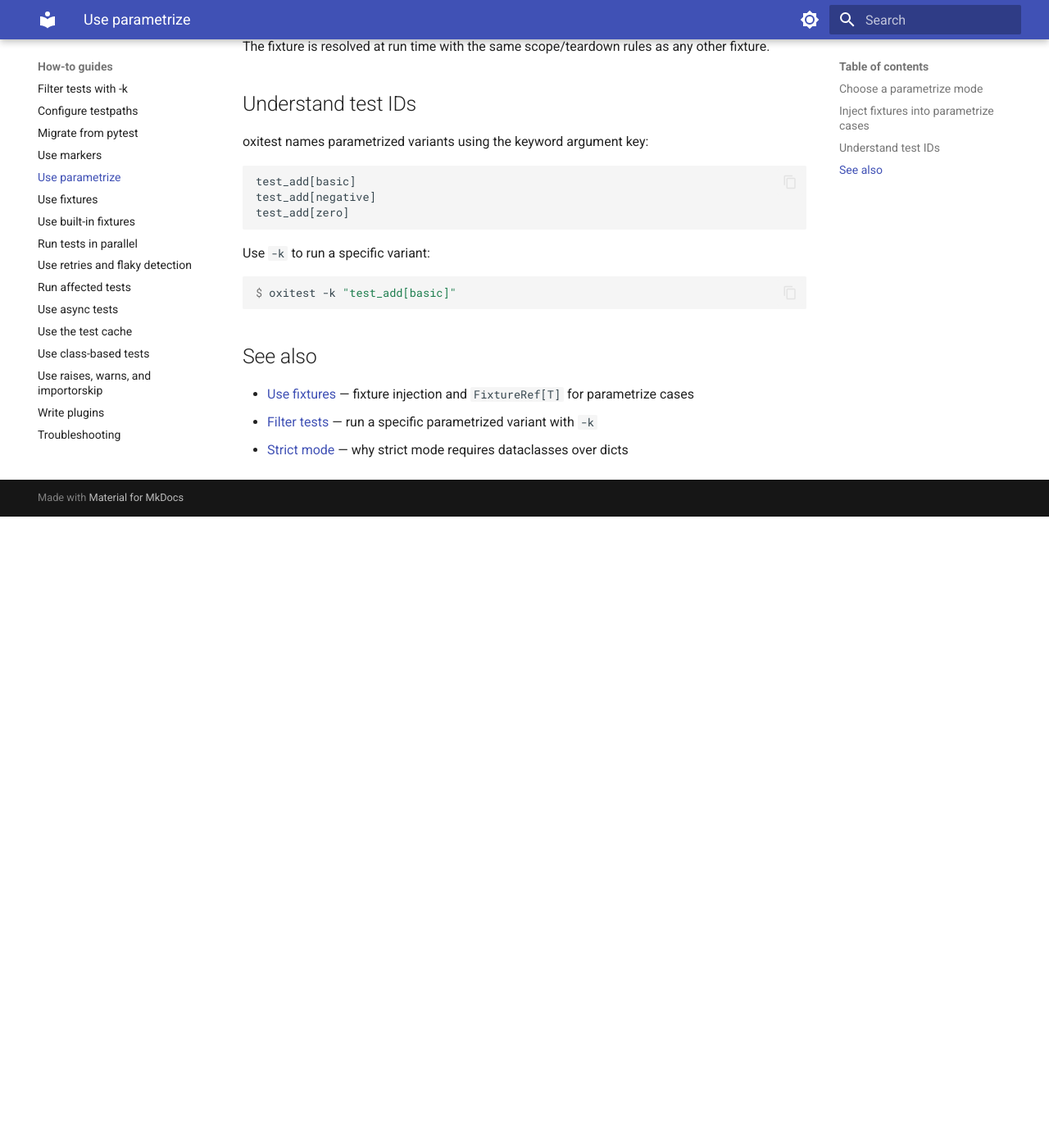
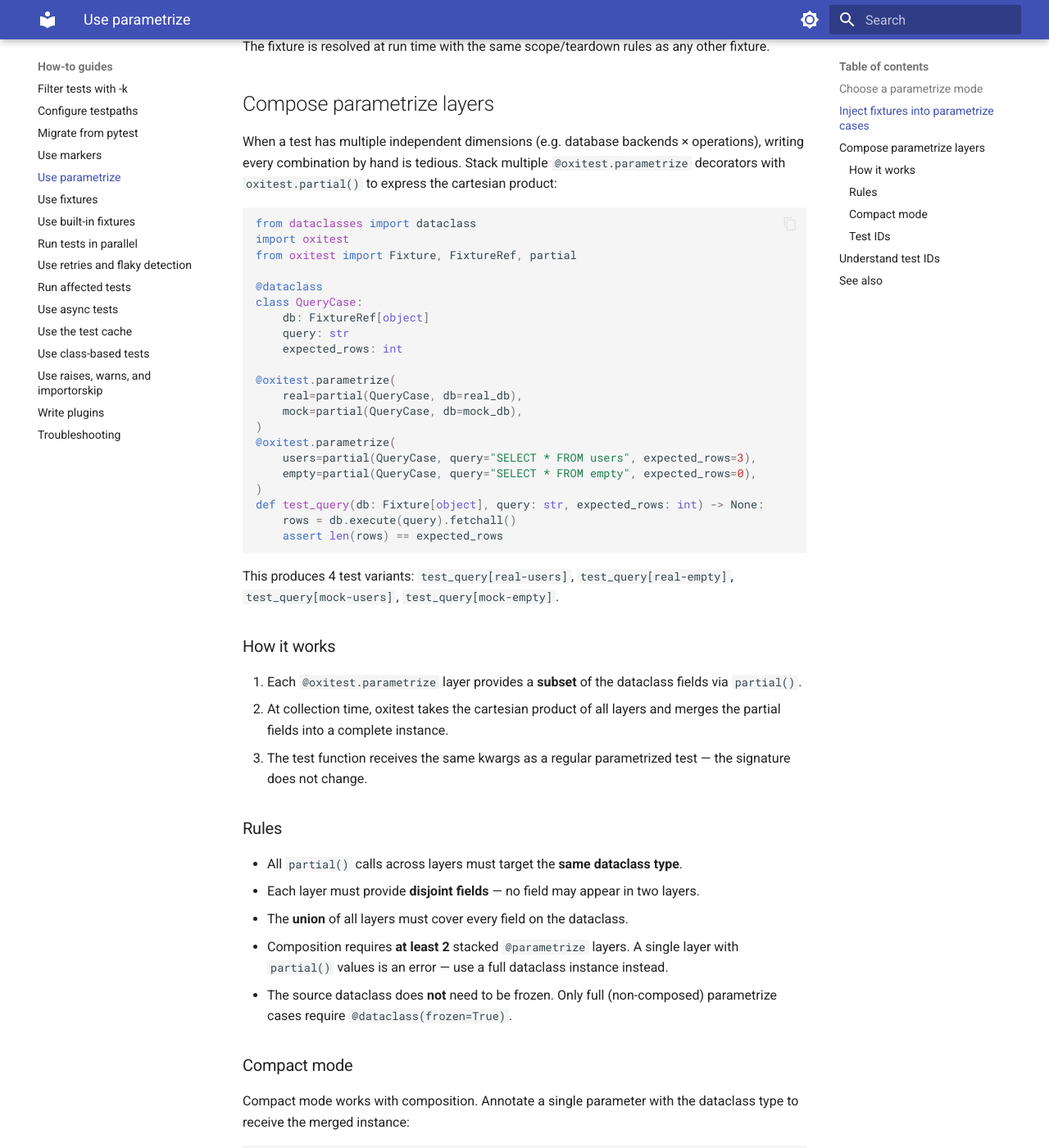
Before and after one commit to kalonji-tools/oxitest, an MkDocs documentation site: the page built from docs/src/how-to/use-parametrize.md, in a window 1280 px wide and 1400 px high, scrolled down 1477 px. Shown: the whole window at 82% size. Built offline with MkDocs 1.6.1 and Material for MkDocs 9.7.7, drawn with Linux system fonts in a browser that asks for light colours; before the commit the page ends 2107 px from its top, so only the background shows below that; some of the changed text lies outside the part shown.

Commit message:
docs: add parametrize composition guide to user docs

````diff
--- a/docs/src/how-to/use-parametrize.md
+++ b/docs/src/how-to/use-parametrize.md
@@ -92,6 +92,89 @@ def test_query(db: Fixture[object], query: str, expected_rows: int) -> None:
 
 The fixture is resolved at run time with the same scope/teardown rules as any other fixture.
 
+## Compose parametrize layers
+
+When a test has multiple independent dimensions (e.g. database backends × operations),
+writing every combination by hand is tedious. Stack multiple `@oxitest.parametrize`
+decorators with `oxitest.partial()` to express the cartesian product:
+
+```python
+from dataclasses import dataclass
+import oxitest
+from oxitest import Fixture, FixtureRef, partial
+
+@dataclass
+class QueryCase:
+    db: FixtureRef[object]
+    query: str
+    expected_rows: int
+
+@oxitest.parametrize(
+    real=partial(QueryCase, db=real_db),
+    mock=partial(QueryCase, db=mock_db),
+)
+@oxitest.parametrize(
+    users=partial(QueryCase, query="SELECT * FROM users", expected_rows=3),
+    empty=partial(QueryCase, query="SELECT * FROM empty", expected_rows=0),
+)
+def test_query(db: Fixture[object], query: str, expected_rows: int) -> None:
+    rows = db.execute(query).fetchall()
+    assert len(rows) == expected_rows
+```
+
+This produces 4 test variants: `test_query[real-users]`, `test_query[real-empty]`,
+`test_query[mock-users]`, `test_query[mock-empty]`.
+
+### How it works
+
+1. Each `@oxitest.parametrize` layer provides a **subset** of the dataclass fields
+   via `partial()`.
+2. At collection time, oxitest takes the cartesian product of all layers and merges
+   the partial fields into a complete instance.
+3. The test function receives the same kwargs as a regular parametrized test — the
+   signature does not change.
+
+### Rules
+
+- All `partial()` calls across layers must target the **same dataclass type**.
+- Each layer must provide **disjoint fields** — no field may appear in two layers.
+- The **union** of all layers must cover every field on the dataclass.
+- Composition requires **at least 2** stacked `@parametrize` layers. A single layer
+  with `partial()` values is an error — use a full dataclass instance instead.
+- The source dataclass does **not** need to be frozen. Only full (non-composed)
+  parametrize cases require `@dataclass(frozen=True)`.
+
+### Compact mode
+
+Compact mode works with composition. Annotate a single parameter with the dataclass
+type to receive the merged instance:
+
+```python
+@oxitest.parametrize(real=partial(QueryCase, db=real_db))
+@oxitest.parametrize(users=partial(QueryCase, query="SELECT 1", expected_rows=1))
+def test_query_compact(case: QueryCase) -> None:
+    rows = case.db.execute(case.query).fetchall()
+    assert len(rows) == case.expected_rows
+```
+
+### Test IDs
+
+Composed test IDs join each layer's case name with a dash, outer decorator first:
+
+```text
+test_query[real-users]
+test_query[real-empty]
+test_query[mock-users]
+test_query[mock-empty]
+```
+
+Filter with `-k` as usual:
+
+```console
+$ oxitest -k "real"        # all real-db variants
+$ oxitest -k "real-users"  # one specific combination
+```
+
 ## Understand test IDs
 
 oxitest names parametrized variants using the keyword argument key:
````
